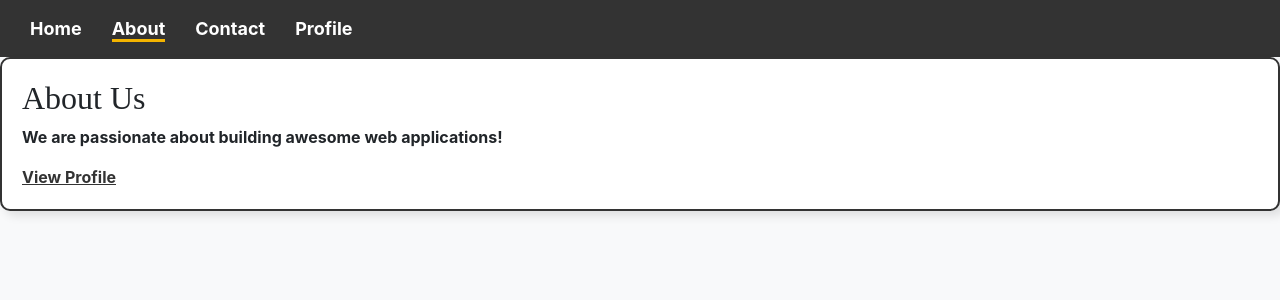
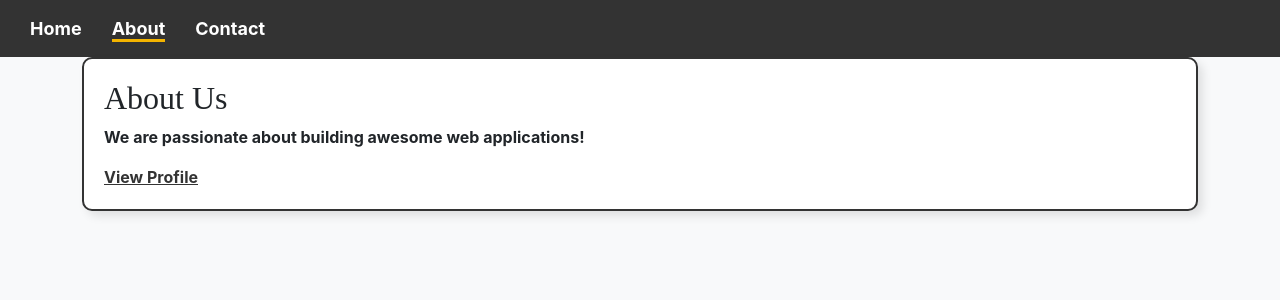
Before and after one commit to UBSITsalango/Salango-Idala-angular-routing-lab, an Angular app in the folder angular-routing-lab/: page /about in a window 1280 px wide. Shown: the top 300 px of the page. Built offline with nearby package versions, Linux system fonts and the light colour scheme; a web font is replaced by a local one.

Commit message:
Fixing the navigation further, including the child component.

```diff
--- a/angular-routing-lab/src/app/about/about.component.html
+++ b/angular-routing-lab/src/app/about/about.component.html
@@ -3,6 +3,7 @@
     <h2>About Us</h2>
     <p>We are passionate about building awesome web applications!</p>
 
+    <!-- Show Profile link only when in "About" -->
     <nav>
       <a routerLink="profile" routerLinkActive="active">View Profile</a>
     </nav>
--- a/angular-routing-lab/src/app/app.component.html
+++ b/angular-routing-lab/src/app/app.component.html
@@ -2,7 +2,9 @@
   <a routerLink="/home" routerLinkActive="active">Home</a>
   <a routerLink="/about" routerLinkActive="active">About</a>
   <a routerLink="/contact" routerLinkActive="active">Contact</a>
-  <a routerLink="/about/profile" routerLinkActive="active">Profile</a>
 </nav>
 
-<router-outlet></router-outlet>
+<!-- Page Content -->
+<div class="container">
+  <router-outlet></router-outlet>
+</div>
```
Also changed, not shown: angular-routing-lab/src/app/app.routes.ts (+6 -4 lines).
